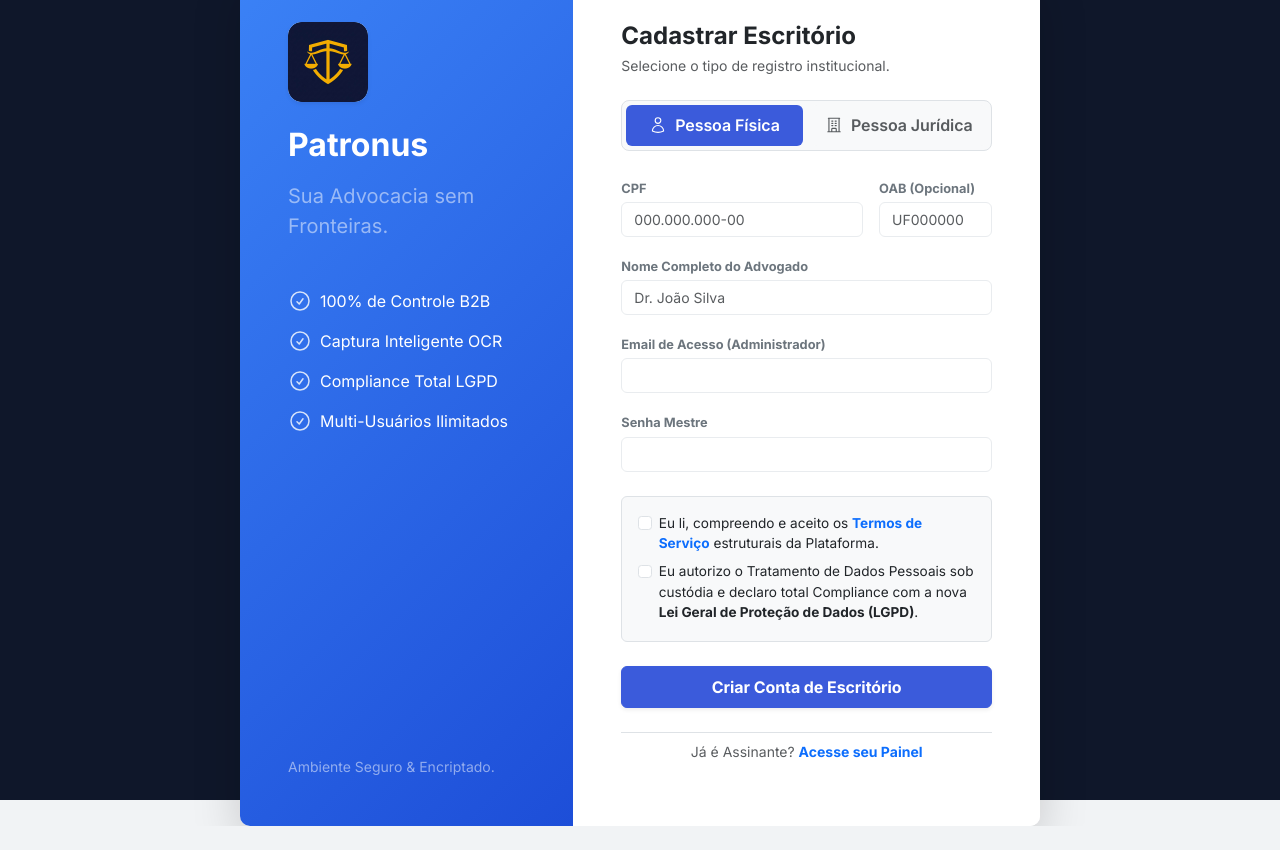
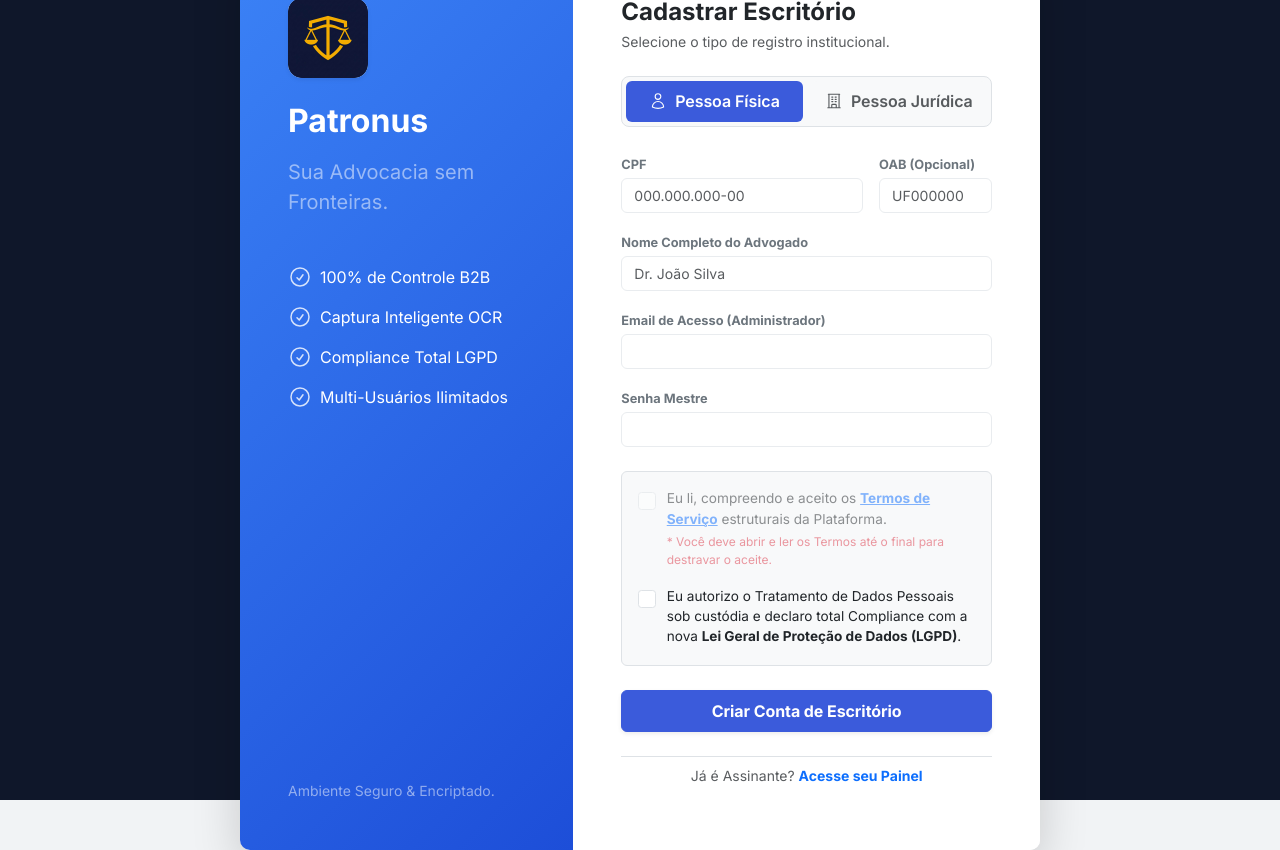
Before and after one commit to AlissonLGoncalves/app-gestao-advocacia, a React (Vite) app in the folder gestao_advocacia_vite/: page /register in a window 1280 px wide. Before the commit the page ends 826 px from the top, so only its background shows below. Built offline with nearby package versions, Linux system fonts and the light colour scheme; no server answers.

Commit message:
feat: Add Strict Scroll-to-Accept Modal for SaaS EULA Terms on Registration

```diff
--- a/gestao_advocacia_vite/src/pages/auth/RegisterPage.jsx
+++ b/gestao_advocacia_vite/src/pages/auth/RegisterPage.jsx
@@ -15,6 +15,24 @@ function RegisterPage() {
   // Gatekeepers LGPD
   const [aceiteTermos, setAceiteTermos] = useState(false);
   const [aceiteLgpd, setAceiteLgpd] = useState(false);
+
+  // Gatekeeper de Scroll Obrigatório (Termos)
+  const [showTermsModal, setShowTermsModal] = useState(false);
+  const [scrolledToBottom, setScrolledToBottom] = useState(false);
+
+  // Algoritmo que detecta quando a barra de rolagem atinge o fundo
+  const handleScrollTerms = (e) => {
+    const { scrollTop, scrollHeight, clientHeight } = e.target;
+    // Se a barra estiver a 10px ou menos do fim, libera.
+    if (scrollHeight - scrollTop <= clientHeight + 10) {
+      setScrolledToBottom(true);
+    }
+  };
+
+  const aceitarNoModal = () => {
+    setAceiteTermos(true);
+    setShowTermsModal(false);
+  };
 
   const [loading, setLoading] = useState(false);
   const [buscandoCnpj, setBuscandoCnpj] = useState(false);
@@ -243,15 +261,24 @@ function RegisterPage() {
 
               {/* LGPD Gatekeepers */}
               <div className="bg-light p-3 rounded mb-4 border" style={{fontSize: '0.85rem'}}>
-                <div className="form-check mb-2">
-                  <input className="form-check-input" type="checkbox" id="termsBox" checked={aceiteTermos} onChange={(e)=>setAceiteTermos(e.target.checked)} />
-                  <label className="form-check-label text-dark" htmlFor="termsBox">
-                    Eu li, compreendo e aceito os <b className="text-primary" style={{cursor: 'pointer'}}>Termos de Serviço</b> estruturais da Plataforma.
+                <div className="form-check mb-3">
+                  <input
+                    className="form-check-input mt-1"
+                    type="checkbox"
+                    id="termsBox"
+                    checked={aceiteTermos}
+                    disabled={!scrolledToBottom}
+                    onChange={(e)=>setAceiteTermos(e.target.checked)}
+                    style={{cursor: !scrolledToBottom ? 'not-allowed' : 'pointer', width: '18px', height: '18px'}}
+                  />
+                  <label className="form-check-label text-dark ms-2" htmlFor="termsBox">
+                    Eu li, compreendo e aceito os <b className="text-primary text-decoration-underline" style={{cursor: 'pointer'}} onClick={() => setShowTermsModal(true)}>Termos de Serviço</b> estruturais da Plataforma.
+                    {!scrolledToBottom && <span className="d-block text-danger mt-1" style={{fontSize: '0.75rem'}}>* Você deve abrir e ler os Termos até o final para destravar o aceite.</span>}
                   </label>
                 </div>
                 <div className="form-check">
-                  <input className="form-check-input" type="checkbox" id="lgpdBox" checked={aceiteLgpd} onChange={(e)=>setAceiteLgpd(e.target.checked)} />
-                  <label className="form-check-label text-dark" htmlFor="lgpdBox">
+                  <input className="form-check-input mt-1" type="checkbox" id="lgpdBox" checked={aceiteLgpd} onChange={(e)=>setAceiteLgpd(e.target.checked)} style={{width: '18px', height: '18px'}} />
+                  <label className="form-check-label text-dark ms-2" htmlFor="lgpdBox">
                     Eu autorizo o Tratamento de Dados Pessoais sob custódia e declaro total Compliance com a nova <b>Lei Geral de Proteção de Dados (LGPD)</b>.
                   </label>
                 </div>
@@ -271,6 +298,72 @@ function RegisterPage() {
           </div>
         </div>
       </div>
+
+      {/* MODAL DE TERMOS OVERLAY (NATIVO) */}
+      {showTermsModal && (
+        <div style={{
+          position: 'fixed', top: 0, left: 0, right: 0, bottom: 0,
+          backgroundColor: 'rgba(0,0,0,0.8)', zIndex: 9999,
+          display: 'flex', justifyContent: 'center', alignItems: 'center', padding: '15px'
+        }}>
+          <div className="bg-white shadow-lg" style={{
+            width: '100%', maxWidth: '750px', height: '85vh',
+            borderRadius: '16px', display: 'flex', flexDirection: 'column',
+            overflow: 'hidden'
+          }}>
+            <div className="p-4 border-bottom bg-light d-flex justify-content-between align-items-center">
+               <h5 className="mb-0 fw-bolder text-dark">📜 Termos de Serviço e EULA</h5>
+               <button className="btn-close" onClick={() => setShowTermsModal(false)}></button>
+            </div>
+
+            {/* CORPO DE TEXTO ROLÁVEL */}
+            <div className="p-4" style={{overflowY: 'auto', flex: 1, backgroundColor: '#fcfcfc'}} onScroll={handleScrollTerms}>
+              <h4 className="fw-bold mb-3 text-dark border-bottom pb-2">1. Das Definições e do Objeto</h4>
+              <p className="text-secondary" style={{lineHeight: '1.7'}}>O presente instrumento jurídico estabelece e disciplina a relação de licenciamento de uso de software corporativo na modalidade <strong>Software as a Service (SaaS)</strong>, doravante denominado <strong>Patronus</strong>. O Usuário/Contratante, pessoa física devidamente inscrita na Ordem dos Advogados do Brasil (OAB) ou pessoa jurídica constituída sob a forma de Sociedade de Advogados, ao concluir o processo de cadastro e clique na caixa de aceite, manifesta sua concordância tácita, inequivocável e irrevogável com todos os preceitos arrolados.</p>
+
+              <h4 className="fw-bold mt-4 mb-3 text-dark border-bottom pb-2">2. Da Licença de Uso e Restrições</h4>
+              <p className="text-secondary" style={{lineHeight: '1.7'}}>É concedida ao Usuário uma licença não exclusiva, temporária, revogável e intransferível de uso do Software para fins estritamente vinculados ao gerenciamento interno de sua própria carteira de clientes, acompanhamento de prazos, monitoramento processual automatizado, faturamento financeiro e emissão de relatórios.</p>
+              <ul className="text-secondary" style={{lineHeight: '1.7'}}>
+                <li>É terminantemente proibido o sublicenciamento, a venda, cessão, engenharia reversa (<i>reverse engineering</i>), descompilação ou qualquer tentativa de extração do código-fonte.</li>
+                <li>A Plataforma emprega a arquitetura <strong>Multi-Tenant isolada</strong>. É vedado ao Usuário fornecer suas credenciais a terceiros estranhos ao seu escritório, sob pena de bloqueio imediato.</li>
+              </ul>
+
+              <h4 className="fw-bold mt-4 mb-3 text-dark border-bottom pb-2">3. Limitação de Falibilidade Técnica</h4>
+              <p className="text-secondary" style={{lineHeight: '1.7'}}>O Patronus atua como um <strong>Facilitador Tecnológico</strong>. A responsabilidade originária, moral e civil, por atos processuais pertence integralmente ao advogado cadastrado.</p>
+              <div className="bg-white p-3 rounded border border-danger mb-4 shadow-sm">
+                <h6 className="fw-bold text-danger">Cláusula de Isenção (Safe Harbor) - Alertas CRON</h6>
+                <p className="mb-0 text-dark small" style={{lineHeight: '1.5'}}>
+                  O sistema possui rotinas computacionais ativas na nuvem (AWS/Render) para notificar o Usuário sobre prazos com 7 e 3 dias de antecedência. Contudo, <strong>atrasos em filas de e-mail (SMTP), bloqueios por filtros de Spam, *downtimes* de servidores ou lapsos no cômputo da contagem não geram qualquer responsabilidade material ou moral para o Patronus face a eventuais perdas de Prazos. A verificação manual dos expedientes permanece como dever intransferível do Escritório.</strong>
+                </p>
+              </div>
+
+              <h4 className="fw-bold mt-4 mb-3 text-dark border-bottom pb-2">4. Lei Geral de Proteção de Dados (LGPD)</h4>
+              <ul className="text-secondary" style={{lineHeight: '1.7'}}>
+                <li>O Usuário/Escritório é definido como o <strong>Controlador de Dados</strong>. O Patronus atua única e exclusivamente como <strong>Operador</strong>, encriptando senhas e acautelando bancos de dados.</li>
+                <li>A inserção de dados sensíveis médicos, criminais ou processuais requer que o Advogado já possua procuração e consentimento de seu cliente.</li>
+                <li>Ao receber um pleito de eliminação previsto no Art. 18 da LGPD, o Advogado Controlador se obriga a extinguir diretamente as informações ativas em seu painel usando as ferramentas de eliminação do Patronus.</li>
+              </ul>
+
+              <br/><br/><br/>
+            </div>
+
+            <div className="p-3 border-top d-flex justify-content-between align-items-center bg-white">
+               <span className="text-muted small fw-semibold">
+                  {!scrolledToBottom ? '🛑 Role até o final para confirmar a leitura ↓' : '✅ Leitura confirmada!'}
+               </span>
+               <button
+                 type="button"
+                 className={`btn fw-bold px-4 ${scrolledToBottom ? 'btn-primary' : 'btn-secondary'}`}
+                 disabled={!scrolledToBottom}
+                 onClick={aceitarNoModal}
+               >
+                 Aceitar e Concordar
+               </button>
+            </div>
+          </div>
+        </div>
+      )}
+
     </div>
   );
 }
```
